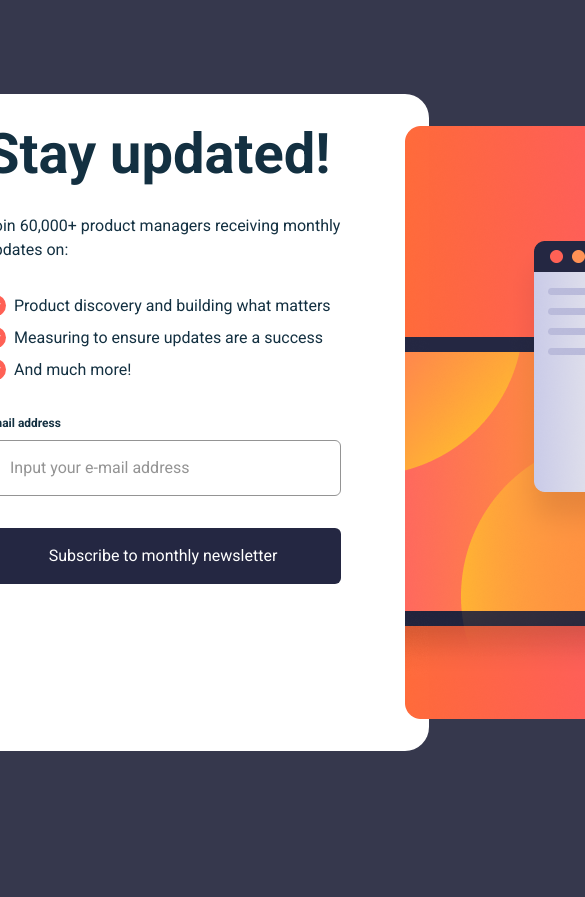
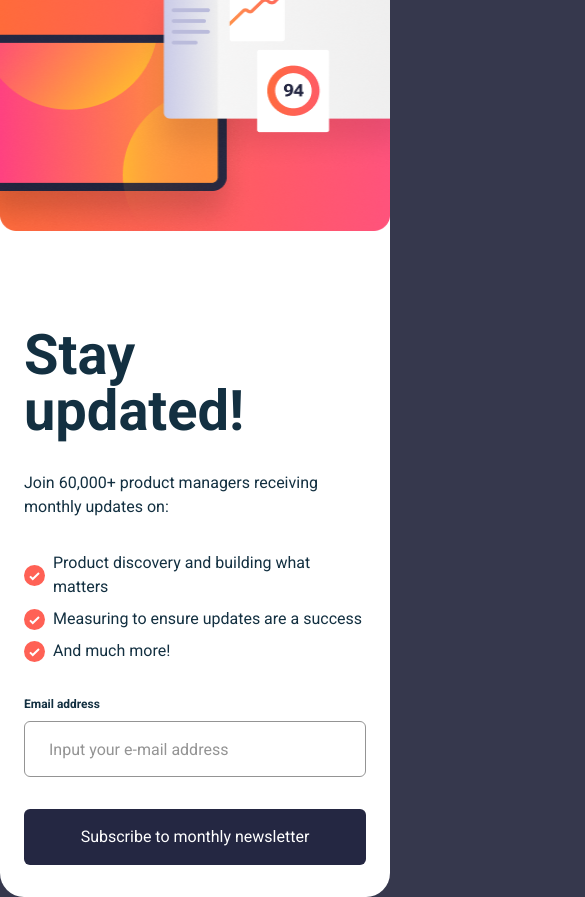
Before and after one commit to lordever/react-tailwind-sandbox, a React (Create React App) app: page / in a window 390 px wide. Shown: the top 897 px of the page, 585 px wide, since content can reach past the window. Before the commit the page ends 844 px from the top, so only its background shows below. Built offline with nearby package versions, Linux system fonts and the light colour scheme.

Commit message:
Mobile and tablet view implementation

```diff
--- a/src/components/common/card/card.component.tsx
+++ b/src/components/common/card/card.component.tsx
@@ -2,7 +2,7 @@ import React, { FC, PropsWithChildren } from 'react';
 
 const Card: FC<PropsWithChildren> = ({children}) => {
   return (
-    <div className="max-w-[904px] rounded-3xl px-6 py-8 bg-white">
+    <div className="max-w-[904px] rounded-3xl md:px-6 md:py-8 bg-white">
       {children}
     </div>
   );
--- a/src/components/common/text-input/text-input.component.tsx
+++ b/src/components/common/text-input/text-input.component.tsx
@@ -41,7 +41,7 @@ const TextInput: FC<TextInputProps> = (props) => {
   const showError = touched && !isEmpty && hasError;
 
   const classNames = clsx(
-    'rounded-md pl-[24px] h-[56px] min-w-[356px] focus:outline-none',
+    'rounded-md pl-[24px] h-[56px] focus:outline-none',
     showError
       ? 'border border-red text-red bg-red-100 placeholder:text-red'
       : 'border border-gray focus:border-blue-800 placeholder:text-gray',
--- a/src/components/subscribe-card/subscribe-card.component.tsx
+++ b/src/components/subscribe-card/subscribe-card.component.tsx
@@ -12,9 +12,9 @@ const SubscribeCard = () => {
   return (
     <section className="flex items-center justify-center w-full h-full">
       <Card>
-        <div className="flex flex-row gap-16">
-          {/*Left section*/}
-          <div className="flex flex-col gap-8">
+        <div className="flex flex-col-reverse lg:flex-row gap-16">
+          {/*Content section*/}
+          <div className="flex flex-col gap-8 px-6 py-8 md:px-0 md:py-0">
             <h1 className="text-preset-1">Stay updated!</h1>
             <p className="text-preset-2">
               Join 60,000+ product managers receiving monthly updates on:
@@ -28,7 +28,7 @@ const SubscribeCard = () => {
 
             <TextInput
               value={email}
-              label={'Email address'}
+              label="Email address"
               onValueChange={setEmail}
               placeholder="Input your e-mail address"
               inputValidator={isValidEmail}
@@ -42,8 +42,22 @@ const SubscribeCard = () => {
             />
           </div>
 
-          {/*Right section*/}
-          <img src="/Banner.png" alt="banner" className="w-[400px] h-[593px]" />
+          {/*Banner section*/}
+          <img
+            src="/Banner.png"
+            alt="banner"
+            className="hidden lg:block w-[400px] h-[593px]"
+          />
+          <img
+            src="/Banner-tablet.png"
+            alt="banner"
+            className="hidden md:block lg:hidden w-[528px] h-[358px]"
+          />
+          <img
+            src="/Banner-mobile.png"
+            alt="banner"
+            className="block md:hidden w-full h-[284px]"
+          />
         </div>
       </Card>
     </section>
```
Also changed, not shown: public/Banner-mobile.png (added), public/Banner-tablet.png (added).
